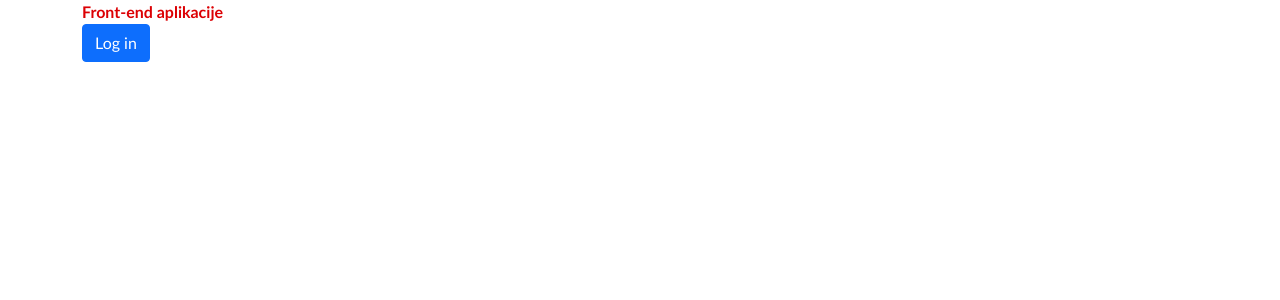
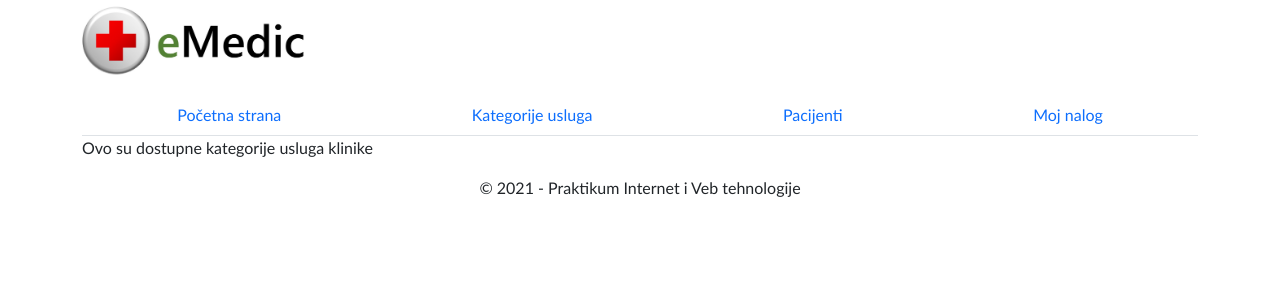
Before and after one commit to lukagajic/piivt, a React (Create React App) app in the folder 04-front-end/: page /category in a window 1280 px wide. Shown: the top 300 px of the page. Built offline with nearby package versions, Linux system fonts and the light colour scheme.

Commit message:
Implement routing features and generalized page component structure for further pages

```diff
--- a/04-front-end/package.json
+++ b/04-front-end/package.json
@@ -15,6 +15,7 @@
     "react": "^17.0.2",
     "react-bootstrap": "^1.6.0",
     "react-dom": "^17.0.2",
+    "react-router-dom": "^5.2.0",
     "react-scripts": "4.0.3",
     "typescript": "^4.3.2",
     "web-vitals": "^1.1.2"
@@ -42,5 +43,8 @@
       "last 1 firefox version",
       "last 1 safari version"
     ]
+  },
+  "devDependencies": {
+    "@types/react-router-dom": "^5.1.7"
   }
 }
--- a/04-front-end/src/components/Application/Application.sass
+++ b/04-front-end/src/components/Application/Application.sass
@@ -4,3 +4,6 @@
     .Application-header
         font-weight: bold
         color: #dc0004
+
+        .Application-logo
+            width: 250px
--- a/04-front-end/src/components/Application/Application.tsx
+++ b/04-front-end/src/components/Application/Application.tsx
@@ -1,18 +1,40 @@
 import React from 'react';
 import './Application.sass';
 
+import { Button, Container } from "react-bootstrap";
+import TopMenu from '../TopMenu/TopMenu';
+import { BrowserRouter, Switch, Route } from "react-router-dom";
+import HomePage from '../HomePage/HomePage';
+import CategoryPage from '../CategoryPage/CategoryPage';
+
 function Application() {
   return (
-    <div className="Application container">
-      <div className="Application-header">
-          Front-end aplikacije
-      </div>
-      <p>
-        <button className="btn btn-primary">
-          Log in
-        </button>
-      </p>
-    </div>
+    <BrowserRouter>
+      <Container className="Application">
+        <div className="Application-header">
+            <img className="Application-logo" src="/logo.jpg" alt="E-medic Logo" />
+        </div>
+
+        <TopMenu />
+
+        <div className="Application-body">
+          <Switch>
+            <Route path="/" exact component={HomePage} />
+            <Route path="/category" component={CategoryPage} />
+            <Route path="/patient">
+              Pacijenti
+            </Route>
+            <Route path="/profile">
+              Moj nalog
+            </Route>
+          </Switch>
+        </div>
+
+        <div>
+          <p className="text-center">&copy; { new Date().getFullYear() } - Praktikum Internet i Veb tehnologije</p>
+        </div>
+      </Container>
+    </BrowserRouter>
   );
 }
 
--- /dev/null
+++ b/04-front-end/src/components/BasePage/BasePage.tsx
@@ -0,0 +1,36 @@
+import React, { Component } from "react";
+
+import { Row, Col } from "react-bootstrap";
+
+class BasePageProperties {
+    sidebar?: JSX.Element;
+}
+
+export { BasePageProperties };
+
+export default abstract class BasePage<Properties extends BasePageProperties> extends Component<Properties> {
+    constructor(props: Properties) {
+        super(props);
+    }
+
+    abstract renderMain(): JSX.Element;
+
+    render(): JSX.Element {
+        const sidebarSizeOnMd = this.props.sidebar ? 3 : 0;
+        const sidebarSizeOnLg = this.props.sidebar ? 4 : 0;
+
+        return (
+            <div className="page-holder">
+                <Row>
+                    <Col className="page-body" sm={12} md={ 12 -sidebarSizeOnMd } lg={ 12 - sidebarSizeOnLg }>
+                        { this.renderMain() }
+                    </Col>
+
+                    <Col className="page-sidebar" sm={12} md={ sidebarSizeOnMd } lg={ sidebarSizeOnLg }>
+                        { this.props.sidebar }
+                    </Col>
+                </Row>
+            </div>
+        );
+    }
+}
--- /dev/null
+++ b/04-front-end/src/components/CategoryPage/CategoryPage.tsx
@@ -0,0 +1,12 @@
+import React from "react";
+import BasePage from '../BasePage/BasePage';
+
+export default class CategoryPage extends BasePage<{}> {
+    renderMain(): JSX.Element {
+        return (
+            <div>
+                <p>Ovo su dostupne kategorije usluga klinike</p>
+            </div>
+        );
+    }
+}
--- /dev/null
+++ b/04-front-end/src/components/HomePage/HomePage.tsx
@@ -0,0 +1,13 @@
+import React from "react";
+import BasePage from '../BasePage/BasePage';
+
+export default class HomePage extends BasePage<{}> {
+    renderMain(): JSX.Element {
+        return (
+            <div>
+                <p>Ovo je početna stranica...</p>
+            </div>
+        );
+    }
+
+}
--- /dev/null
+++ b/04-front-end/src/components/TopMenu/TopMenu.tsx
@@ -0,0 +1,31 @@
+import React from 'react';
+
+import { Nav } from "react-bootstrap";
+import { Link } from "react-router-dom";
+
+export default function TopMenu() {
+    return (
+        <Nav fill variant="tabs" className="justify-content-center">
+            <Nav.Item>
+                <Link className="nav-link" to="/">
+                    Početna strana
+                </Link>
+            </Nav.Item>
+            <Nav.Item>
+                <Link className="nav-link" to="/category">
+                    Kategorije usluga
+                </Link>
+            </Nav.Item>
+            <Nav.Item>
+                <Link className="nav-link" to="/patient">
+                    Pacijenti
+                </Link>
+            </Nav.Item>
+            <Nav.Item>
+                <Link className="nav-link" to="/profile">
+                    Moj nalog
+                </Link>
+            </Nav.Item>
+        </Nav>
+    );
+}
```
Also changed, not shown: 04-front-end/public/logo.jpg (added), 1 other file (tests, documents, lock files or other folders).
